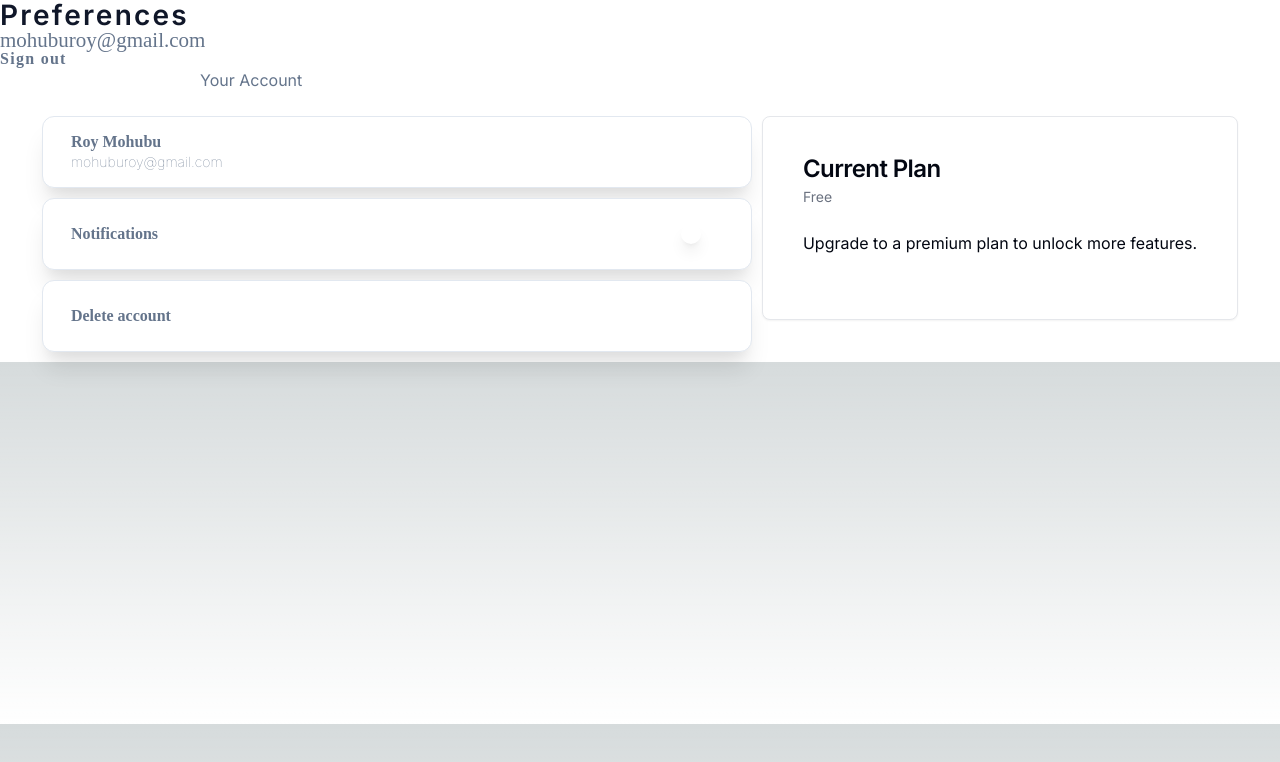
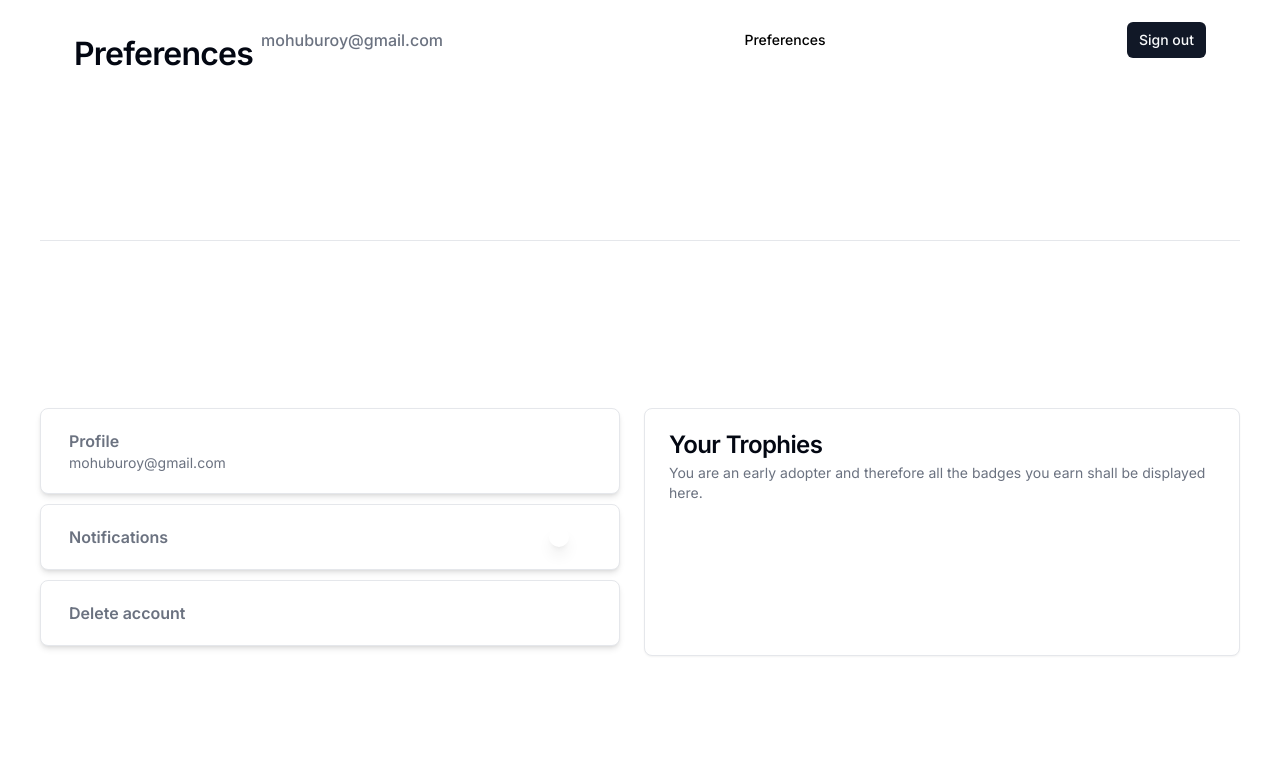
Before and after one commit to Clearpath-HQ/Clearpath_frontend, a Next.js app in the folder clearpath/: page /1/preferences in a window 1280 px wide. Shown: the top 762 px of the page. Built offline with nearby package versions, Linux system fonts and the light colour scheme.

Commit message:
restructure preferences page

```diff
--- a/clearpath/app/[dashboard]/preferences/page.tsx
+++ b/clearpath/app/[dashboard]/preferences/page.tsx
@@ -1,9 +1,6 @@
-"use client"
-import styled from 'styled-components';
-import { CSSProperties } from 'react';
-import React, { useState } from 'react';
-import {Switch} from "@/components/ui/switch";
-import './page.css';
+"use client";
+import React, { useState } from "react";
+import { Switch } from "@/components/ui/switch";
 import {
   Dialog,
   DialogContent,
@@ -12,76 +9,23 @@ import {
   DialogHeader,
   DialogTitle,
   DialogTrigger,
-} from "@/components/ui/dialog"
-import { Input } from "@/components/ui/input"
-import { Label } from "@/components/ui/label"
-import {Card, CardHeader, CardContent, CardTitle, CardDescription, CardFooter} from "@/components/ui/card"
-
-const Button = styled.div`
-  display: flex;
-  flex-direction: column;
-  min-width: 0px;
-  justify-content: center;
-  align-items: start;
-  width: 710px;
-  height: 72px;
-  background-color: #ffffff;
-  color: #64748B;
-  border: 1px solid #E2E8F0;
-  margin-bottom: 10px;
-  border-radius: 12px;
-  padding: 0 28px;
-  box-shadow: 0px 10px 10px -5px rgba(0, 0, 0, 0.04), 0px 20px 25px -5px rgba(0, 0, 0, 0.1);
-
-  @media (max-width: 768px) {
-    width: auto;
-  }
-`;
-
-const Button1 = styled(Button)`
-  padding: 10px 28px;
-  justify-content: center;
-`;
-
-const Button2 = styled(Button)`
-  display: flex;
-  flex-direction: row;
-  justify-content: space-between;
-  align-items: center;
-`;
+} from "@/components/ui/dialog";
+import { Input } from "@/components/ui/input";
+import { Label } from "@/components/ui/label";
+import {
+  Card,
+  CardHeader,
+  CardContent,
+  CardTitle,
+  CardDescription,
+  CardFooter,
+} from "@/components/ui/card";
+import TicketCard from "@/components/component/ticketCard";
+import { Button } from "@/components/ui/button";
+import { Separator } from "@/components/ui/separator";
+import Link from "next/link";
 
 export default function Preferences() {
-  const containerStyle: CSSProperties = {
-    display: 'flex',
-    flexDirection: 'column',
-    alignItems: 'left',
-    marginRight: '10px'
-  };
-
-  const newDivStyle: CSSProperties = {
-    width: '320px',
-    height: '429px',
-    backgroundColor: '#D9D9D9'
-  };
-
-  const parentStyle: CSSProperties = {
-    display: 'flex',
-    flexDirection: 'row',
-    alignItems: 'flex-start',
-    justifyContent: 'center'
-  };
-
-  const dividerStyle: CSSProperties = {
-    width: '1058px',
-    height: '30px',
-    marginTop: '48px',
-    marginLeft: '200px',
-    marginBottom: '48px',
-    borderTop: '1px solid rgba(100, 116, 139, 0.3)',
-    opacity: '30%',
-    transform: 'rotate(-0deg)',
-  };
-
   const [isEnabled, setIsEnabled] = useState(false);
   const [modalIsOpen, setModalIsOpen] = useState(false);
 
@@ -93,87 +37,51 @@ export default function Preferences() {
     setModalIsOpen(false);
   };
 
-  const ButtonDialog = styled.button`
-  display: flex;
-  justify-content: center;
-  align-items: center;
-  color: red;
-  background-color: white;
-  border-radius: 12px;
-  padding: 10px 20px;
-
-`;
-
-<Button>Save changes</Button>
-
   return (
-    <div className='h-full bg-white'>
-      <div className="outer-container">
-        <div className="flexColumnImportant" style={parentStyle}>
-          <p style={{
-            fontFamily: 'Inter',
-            fontSize: '28px',
-            fontWeight: 600,
-            lineHeight: '30px',
-            letterSpacing: '0.08em',
-            textAlign: 'left',
-            color: '#101729'
-          }}>Preferences</p>
-          <p style={{
-            fontFamily: 'SF Pro',
-            fontSize: '21px',
-            fontWeight: 400,
-            lineHeight: '20px',
-            textAlign: 'left',
-            color: '#64748B'
-          }}>mohuburoy@gmail.com</p>
+    <div className="flex min-h-screen w-full  justify-center bg-white px-4 py-2 dark:bg-gray-250">
+      <main className="flex-1 overflow-auto grid flex-1 items-start gap-4 p-4 sm:px-6 sm:py-0 md:gap-8">
+      <header className="flex h-16 w-full items-center justify-center px-4 md:px-6">
+      <div className="mx-auto max-w-[1132px] flex w-full items-center justify-between">
+        <div className="flex items-center gap-2">
+        <h1 className="py-4 text-[32px] font-semibold leading-none tracking-tight md:pt-11 text-gray-950">
+              Preferences
+            </h1>
+          <p className="text-gray-500 font-medium">mohuburoy@gmail.com</p>
         </div>
-        <div>
-          <p style={{
-            fontFamily: 'DM Sans',
-            fontSize: '16px',
-            fontWeight: 700,
-            lineHeight: '18px',
-            letterSpacing: '0.08em',
-            textAlign: 'left',
-            color: '#64748B'
-          }}>Sign out</p>
+        <nav className="flex items-center gap-6 text-sm font-medium">
+          <Link className="hover:underline hover:underline-offset-4" href="#">
+            Preferences
+          </Link>
+        </nav>
+        <div className="flex items-center gap-2">
+          <Button size="sm">Sign out</Button>
         </div>
       </div>
 
-      <div className="divider"></div>
-      <p style={{ color: '#64748B', marginLeft: '200px' }}>Your Account</p>
-      <br/>
+    </header>
+    <Separator className="border-t-1 mx-auto  border-zinc-100 " />
 
-      <div style={parentStyle}>
-        <div style={containerStyle}>
+        <div className="grid grid-cols-1 md:grid-cols-2 gap-2">
 
-
+          <div className="flex flex-col mr-4">
             <Dialog>
               <DialogTrigger asChild>
-
-      <Button1 onClick={openModal}>
-            <h2 style={{
-              fontFamily: 'SF Pro',
-              fontSize: '16px',
-              fontWeight: 590,
-              lineHeight: '20px',
-              textAlign: 'left'
-            }}>Roy Mohubu</h2>
-            <p style={{
-              fontSize: '14px',
-              fontWeight: 100,
-              lineHeight: '20px',
-              textAlign: 'left'
-            }}>mohuburoy@gmail.com</p>
-          </Button1>
-
+                <button
+                  onClick={openModal}
+                  className="flex flex-col items-start px-7 py-5 bg-white border border-gray-200 rounded-lg shadow-md mb-2.5"
+                >
+                  <h2 className="text-base font-semibold text-gray-500">
+                    Profile
+                  </h2>
+                  <p className="text-sm text-gray-500">mohuburoy@gmail.com</p>
+                </button>
               </DialogTrigger>
               <DialogContent className="flex flex-col sm:max-w-[425px]">
                 <DialogHeader>
                   <DialogTitle>Edit profile</DialogTitle>
                   <DialogDescription>
-            Make changes to your profile here. Click save when you are done.
+                    Make changes to your profile here. Click save when you are
+                    done.
                   </DialogDescription>
                 </DialogHeader>
                 <div className="grid gap-4 py-4">
@@ -193,7 +101,7 @@ export default function Preferences() {
                     </Label>
                     <Input
                       id="username"
-              placeholder='@username'
+                      placeholder="@username"
                       className="col-span-3"
                     />
                   </div>
@@ -201,67 +109,42 @@ export default function Preferences() {
                     <Label htmlFor="password" className="text-right">
                       Type New Password
                     </Label>
-            <Input
-              id="password"
-              className="col-span-3"
-            />
+                    <Input id="password" className="col-span-3" />
                   </div>
                   <div className="grid grid-cols-4 items-center gap-4">
                     <Label htmlFor="retype password" className="text-right">
                       Retype New Password
                     </Label>
-            <Input
-              id="password"
-              className="col-span-3"
-            />
+                    <Input id="password" className="col-span-3" />
                   </div>
                 </div>
                 <DialogFooter>
-          <ButtonDialog type="submit">Save changes</ButtonDialog>
+                  <button
+                    type="submit"
+                    className="flex justify-center items-center px-5 py-2.5 bg-white text-red-500 rounded-lg"
+                  >
+                    Save changes
+                  </button>
                 </DialogFooter>
               </DialogContent>
             </Dialog>
 
-          <Button2>
-            <h2 style={{
-              fontFamily: 'SF Pro',
-              fontSize: '16px',
-              fontWeight: 590,
-              lineHeight: '20px',
-              textAlign: 'left'
-            }}>Notifications</h2>
-            <Switch
-              checked={isEnabled}
-              onChange={() => setIsEnabled(!isEnabled)}
-              name="checkedA"
-            />
-          </Button2>
-          <Button>
-            <h2 style={{
-              fontFamily: 'SF Pro',
-              fontSize: '16px',
-              fontWeight: 590,
-              lineHeight: '20px',
-              textAlign: 'left'
-            }}>Delete account</h2>
-          </Button>
+            <div className="flex justify-between items-center px-7 py-5 bg-white border border-gray-200 rounded-lg shadow-md mb-2.5">
+              <h2 className="text-base font-semibold text-gray-500">
+                Notifications
+              </h2>
+
+              <Switch />
             </div>
-        <div className=''>
-            <Card className='w-full h-full border-radius-sm items-center gap-4 p-4'>
-
-              <CardHeader>
-              <CardTitle>Current Plan</CardTitle>
-<CardDescription>Free</CardDescription>
-              </CardHeader>
-              <CardContent>
-                <p>Upgrade to a premium plan to unlock more features.</p>
-
-              </CardContent>
-              <CardFooter></CardFooter>
-
-            </Card>
+            <button className="flex px-7 py-5 bg-white border border-gray-200 rounded-lg shadow-md mb-2.5">
+              <h2 className="text-base font-semibold text-gray-500">
+                Delete account
+              </h2>
+            </button>
           </div>
+          <TicketCard />
         </div>
+      </main>
     </div>
   );
 }
```
Lines whose indentation alone changed are shown as unchanged.
